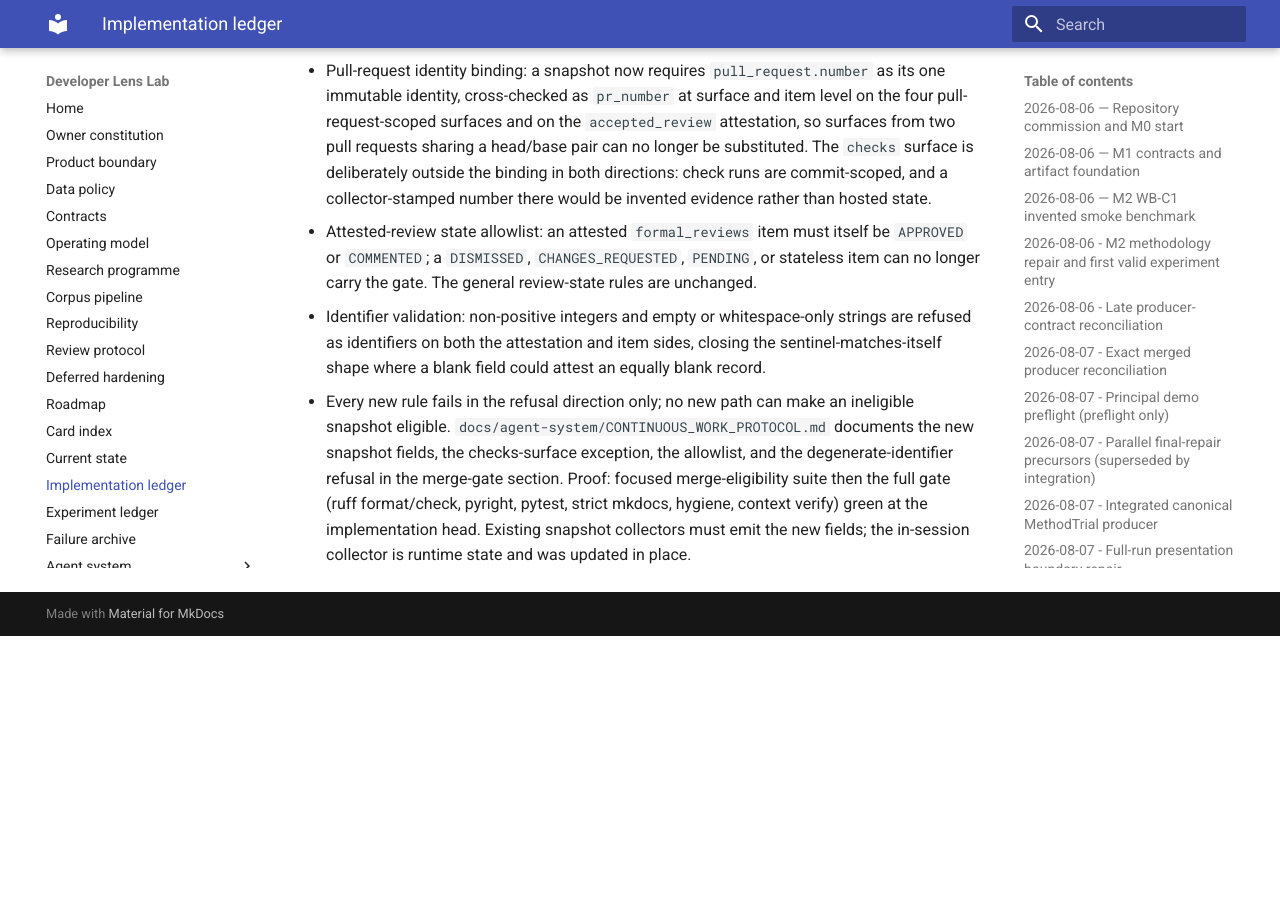
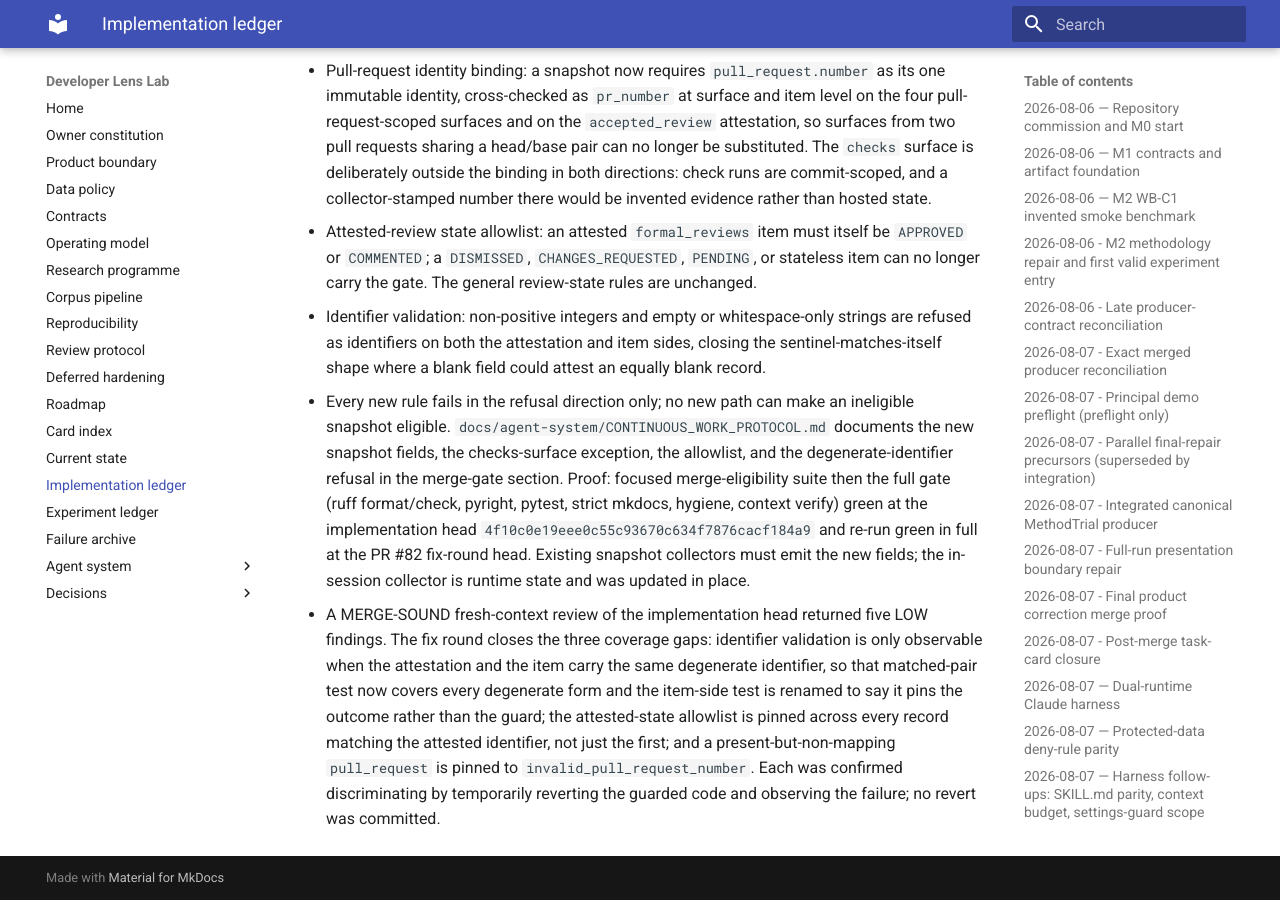
Before and after one commit to Chris0Jeky/developer-lens-lab, an MkDocs documentation site: the page built from docs/IMPLEMENTATION_LEDGER.md, in a window 1280 px wide and 900 px high, scrolled down 39063 px. Built offline with MkDocs 1.6.1 and Material for MkDocs 9.7.7, drawn with Linux system fonts in a browser that asks for light colours; before the commit the page ends 39699 px from its top, so only the background shows below that.

Commit message:
test: pin the reviewer's three coverage gaps
Identifier validation is only observable when the attestation and the item
carry the same degenerate identifier, so that matched-pair test now covers
every degenerate form and the item-side test is renamed to say it pins the
outcome rather than the guard. The attested-state allowlist is pinned
across every record matching the attested identifier, not just the first.
A present-but-non-mapping pull_request is pinned to
invalid_pull_request_number.

Each was confirmed discriminating by temporarily reverting the guarded
code; no revert was committed. The ledger entry re-anchors its proof
sentence to the implementation head SHA plus this fix-round head.

Claude-Session: https://claude.ai/code/session_013UrXm6JjTRf6vqucmpDb3t

```diff
--- a/docs/IMPLEMENTATION_LEDGER.md
+++ b/docs/IMPLEMENTATION_LEDGER.md
@@ -1296,5 +1296,14 @@ hashed package bytes only; the joint tag remains blocked on product
   fields, the checks-surface exception, the allowlist, and the degenerate-identifier refusal in
   the merge-gate section. Proof: focused merge-eligibility suite then the full gate (ruff
   format/check, pyright, pytest, strict mkdocs, hygiene, context verify) green at the
-  implementation head. Existing snapshot collectors must emit the new fields; the in-session
+  implementation head `4f10c0e19eee0c55c93670c634f7876cacf184a9` and re-run green in full at the
+  PR #82 fix-round head. Existing snapshot collectors must emit the new fields; the in-session
   collector is runtime state and was updated in place.
+- A MERGE-SOUND fresh-context review of the implementation head returned five LOW findings. The
+  fix round closes the three coverage gaps: identifier validation is only observable when the
+  attestation and the item carry the same degenerate identifier, so that matched-pair test now
+  covers every degenerate form and the item-side test is renamed to say it pins the outcome
+  rather than the guard; the attested-state allowlist is pinned across every record matching the
+  attested identifier, not just the first; and a present-but-non-mapping `pull_request` is pinned
+  to `invalid_pull_request_number`. Each was confirmed discriminating by temporarily reverting the
+  guarded code and observing the failure; no revert was committed.
```
Also changed, not shown: 1 other file.
